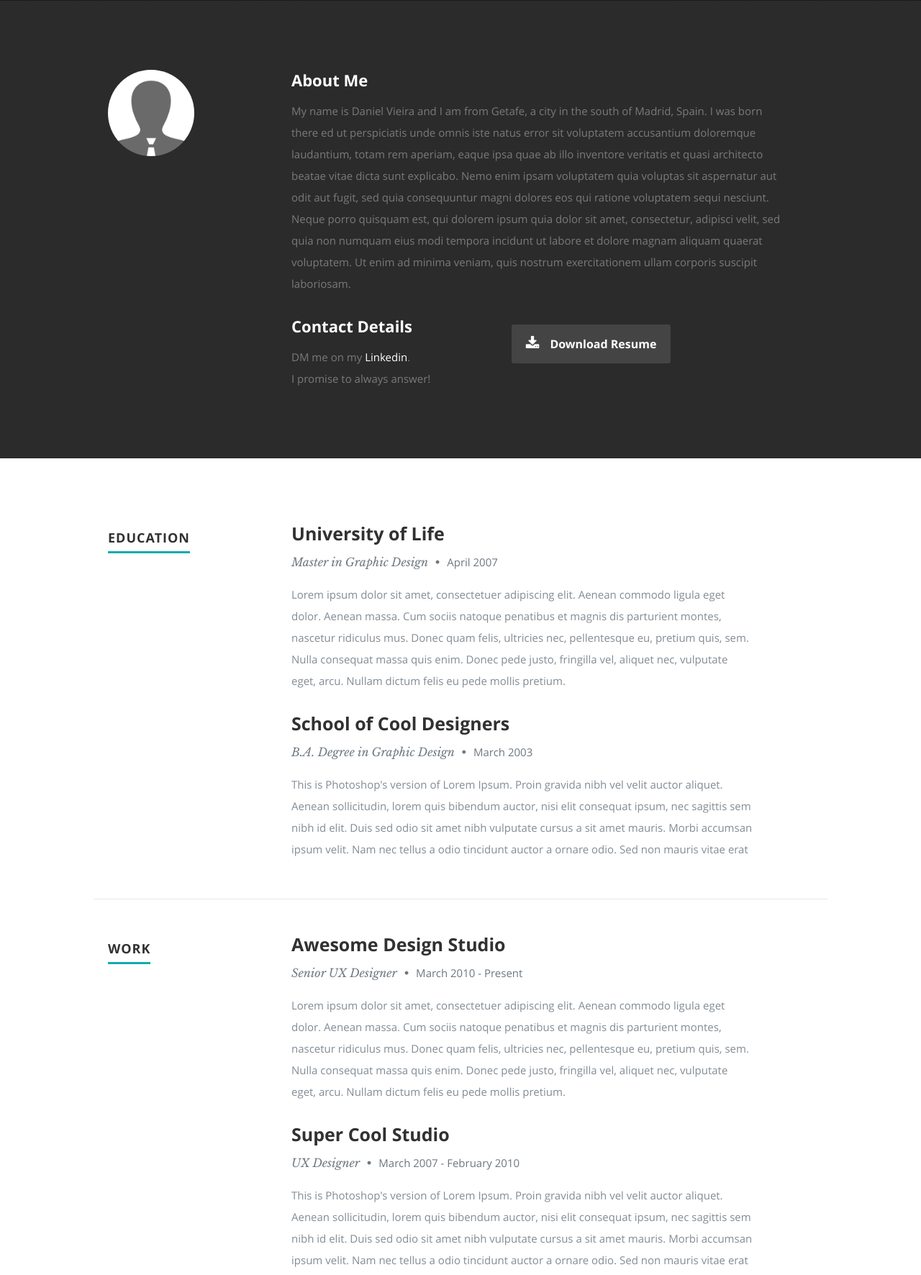
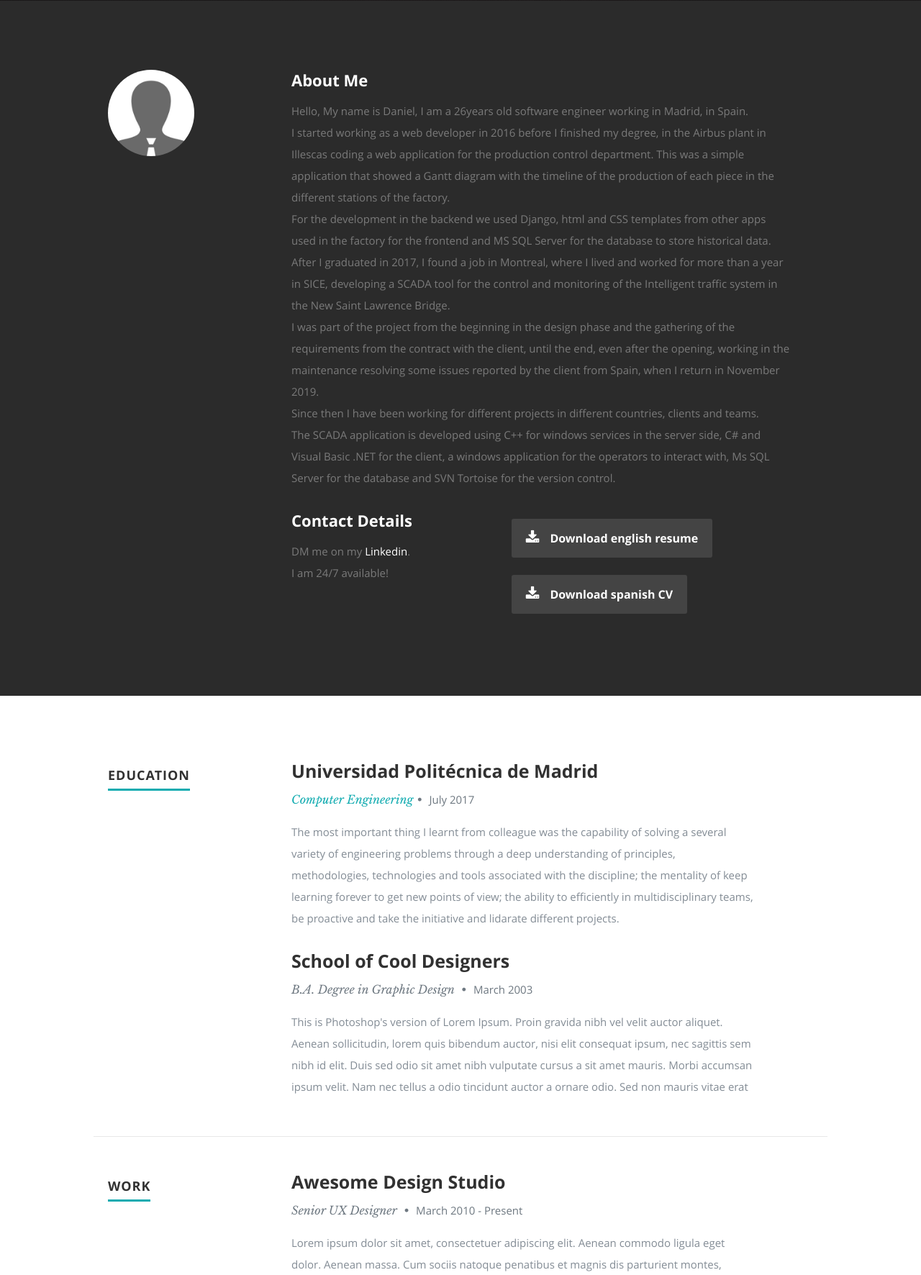
Before and after one commit to danielGetafe/MyResume, a Django app: template myResume/myResume/resumeApp/templates/index.html in a window 1280 px wide. Shown: the part 799-2571 px from the top of the page at 72% size. Run offline with Django 4.2, Linux system fonts and the light colour scheme; the template is opened without the code that fills it, so the values that code supplies are empty; some libraries are stand-ins or nearby versions.

Commit message:
About Me, pdf resumes and university sections added

```diff
--- a/myResume/myResume/resumeApp/templates/index.html
+++ b/myResume/myResume/resumeApp/templates/index.html
@@ -91,12 +91,13 @@
 
             <h2>About Me</h2>
 
-            <p>My name is Daniel Vieira and I am from Getafe, a city in the south of Madrid, Spain. I was born there ed ut perspiciatis unde omnis iste natus error sit voluptatem accusantium doloremque laudantium, totam rem aperiam,
-            eaque ipsa quae ab illo inventore veritatis et quasi architecto beatae vitae dicta sunt explicabo. Nemo enim ipsam
-            voluptatem quia voluptas sit aspernatur aut odit aut fugit, sed quia consequuntur magni dolores eos qui ratione
-            voluptatem sequi nesciunt. Neque porro quisquam est, qui dolorem ipsum quia dolor sit amet, consectetur, adipisci velit,
-            sed quia non numquam eius modi tempora incidunt ut labore et dolore magnam aliquam quaerat voluptatem.
-            Ut enim ad minima veniam, quis nostrum exercitationem ullam corporis suscipit laboriosam.
+            <p>Hello, My name is Daniel, I am a 26years old software engineer working in Madrid, in Spain.<br>
+               I started working as a web developer in 2016 before I finished my degree, in the Airbus plant in Illescas coding a web application for the production control department. This was a simple application that showed a Gantt diagram with the timeline of the production of each piece in the different stations of the factory.<br>
+               For the development in the backend we used Django, html and CSS templates from other apps used in the factory for the frontend and MS SQL Server for the database to store historical data.<br>
+               After I graduated in 2017, I found a job in Montreal, where I lived and worked for more than a year in SICE, developing a SCADA tool for the control and monitoring of the Intelligent traffic system in the New Saint Lawrence Bridge.<br>
+               I was part of the project from the beginning in the design phase and the gathering of the requirements from the contract with the client, until the end, even after the opening, working in the maintenance resolving some issues reported by the client from Spain, when I return in November 2019.<br>
+               Since then I have been working for different projects in different countries, clients and teams.<br>
+               The SCADA application is developed using C++ for windows services in the server side, C# and Visual Basic .NET for the client, a windows application for the operators to interact with, Ms SQL Server for the database and SVN Tortoise for the version control.
             </p>
 
             <div class="row">
@@ -106,14 +107,15 @@
                   <h2>Contact Details</h2>
                   <p class="address">
 						   <span>DM me on my <a href="https://www.linkedin.com/in/danielvieiraescudero">Linkedin</a>.</span><br>
-						   <span>I promise to always answer!
+						   <span>I am 24/7 available!
 					   </p>
 
                </div>
 
                <div class="columns download">
                   <p>
-                     <a href="{% static 'files/test.txt' %}" class="button"><i class="fa fa-download"></i>Download Resume</a>
+                     <a href="{% static 'files/DanielVieira_Resume.pdf' %}" class="button"><i class="fa fa-download"></i>Download english resume</a>
+                     <a href="{% static 'files/DanielVieira_CV.pdf' %}" class="button"><i class="fa fa-download"></i>Download spanish CV</a>
                   </p>
                </div>
 
@@ -144,14 +146,11 @@
 
                <div class="twelve columns">
 
-                  <h3>University of Life</h3>
-                  <p class="info">Master in Graphic Design <span>&bull;</span> <em class="date">April 2007</em></p>
+                  <h3>Universidad Politécnica de Madrid</h3>
+                  <p class="info"><a href="https://www.fi.upm.es/?id=gradoingenieriainformatica/visiongeneral">Computer Engineering</a><span>&bull;</span> <em class="date">July 2017</em></p>
 
                   <p>
-                  Lorem ipsum dolor sit amet, consectetuer adipiscing elit. Aenean commodo ligula eget dolor. Aenean massa.
-                  Cum sociis natoque penatibus et magnis dis parturient montes, nascetur ridiculus mus. Donec quam felis,
-                  ultricies nec, pellentesque eu, pretium quis, sem. Nulla consequat massa quis enim.
-                  Donec pede justo, fringilla vel, aliquet nec, vulputate eget, arcu. Nullam dictum felis eu pede mollis pretium.
+                     The most important thing I learnt from colleague was the capability of solving a several variety of engineering problems through a deep understanding of principles, methodologies, technologies and tools associated with the discipline; the mentality of keep learning forever to get new points of view; the ability to efficiently in multidisciplinary teams, be proactive and take the initiative and lidarate different projects.
                   </p>
 
                </div>
```
Also changed, not shown: 2 other files.
